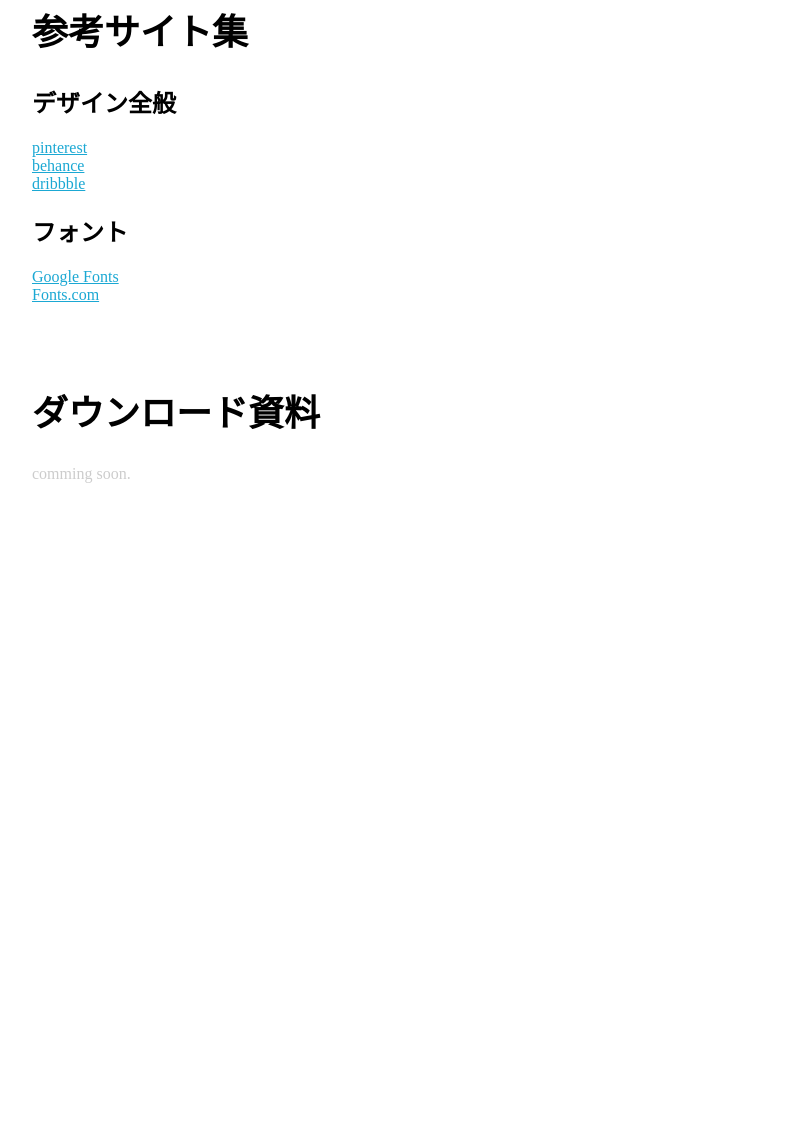
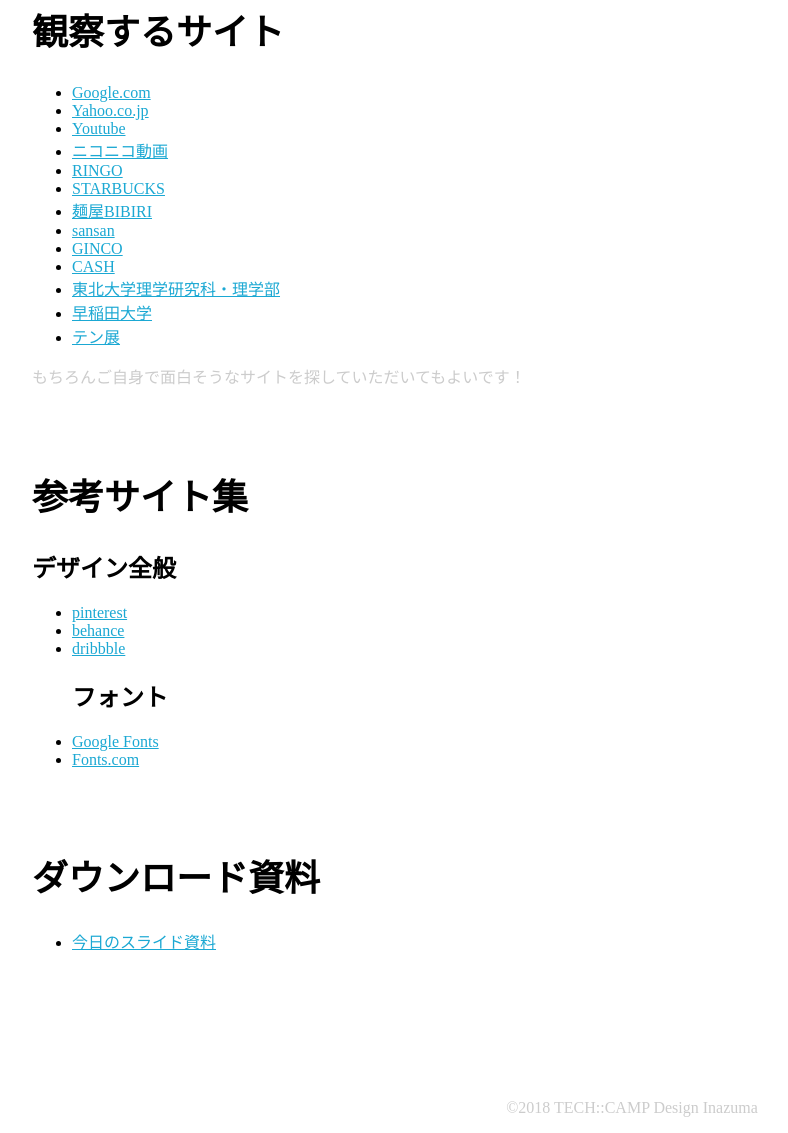
Before and after one commit to ryosukemaehira/design, a plain HTML site: page index.html in a window 1280 px wide. Shown: the part 176-1309 px from the top of the page, without its empty margins (8-796 px from the left). Before the commit the page ends 800 px from the top, so only its background shows below. Drawn offline with Linux system fonts and the light colour scheme.

Commit message:
参考サイト追加

```diff
--- a/index.html
+++ b/index.html
@@ -12,25 +12,51 @@
     </header>
     <div class="container">
         <section>
-                <h1>参考サイト集</h1>
+            <h1>観察するサイト</h1>
+            <ul>
+                <li><a href="https://www.google.com/" target="blanc">Google.com</a></li>
+                <li><a href="https://www.yahoo.co.jp/" target="blanc">Yahoo.co.jp</a></li>
+                <li><a href="https://www.youtube.com/" target="blanc">Youtube</a></li>
+                <li><a href="http://www.nicovideo.jp/" target="blanc">ニコニコ動画</a></li>
+                <li><a href="https://ringo-applepie.com/" target="blanc">RINGO</a></li>
+                <li><a href="http://www.starbucks.co.jp/" target="blanc">STARBUCKS</a></li>
+                <li><a href="http://menya-bibiri.net/" target="blanc">麺屋BIBIRI</a></li>
+                <li><a href="https://jp.sansan.com/" target="blanc">sansan</a></li>
+                <li><a href="https://ginco.io/" target="blanc">GINCO</a></li>
+                <li><a href="https://cash.jp/">CASH</a></li>
+                <li><a href="http://www.sci.tohoku.ac.jp/" target="blanc">東北大学理学研究科・理学部</a></li>
+                <li><a href="https://www.waseda.jp/top/" target="blanc">早稲田大学</a></li>
+                <li><a href="http://www.shuhenka.net/" target="blanc">テン展</a></li>
+            </ul>
+            <p class="text-gray">もちろんご自身で面白そうなサイトを探していただいてもよいです！</p>
+        </section>
+        <section>
+            <h1>参考サイト集</h1>
 
-                <h2>デザイン全般</h2>
-                <a href="https://www.pinterest.jp/">pinterest</a>
-                <br>
-                <a href="https://www.behance.net/">behance</a>
-                <br>
-                <a href="https://dribbble.com/">dribbble</a>
+            <h2>デザイン全般</h2>
+            <ul>
+
+
+                <li><a href="https://www.pinterest.jp/">pinterest</a></li>
+                <li><a href="https://www.behance.net/">behance</a></li>
+                <li><a href="https://dribbble.com/">dribbble</a></li>
 
                 <h2>フォント</h2>
-                <a href="https://fonts.google.com/">Google Fonts</a>
-                <br>
-                <a href="https://www.fonts.com/">Fonts.com</a>
+                <li><a href="https://fonts.google.com/">Google Fonts</a></li>
+                <li><a href="https://www.fonts.com/">Fonts.com</a></li>
+            </ul>
         </section>
         <section>
         <h1>ダウンロード資料</h1>
-        <p class="text-gray">comming soon.</p>
+        <ul>
+            <li><a href="#">今日のスライド資料</a></li>
+        </ul>
     </section>
 </div>
+<footer>
+    <p class="text-gray text-center">©2018 TECH::CAMP Design Inazuma</p>
+</footer>
 </body>
 
+
 </html>
--- a/style.scss
+++ b/style.scss
@@ -25,6 +25,10 @@
     color: #ccc;
 }
 
+.text-center {
+    text-align: center;
+}
+
 section {
     margin-bottom: 80px;
 
```
Also changed, not shown: style.css, 1 other file.
